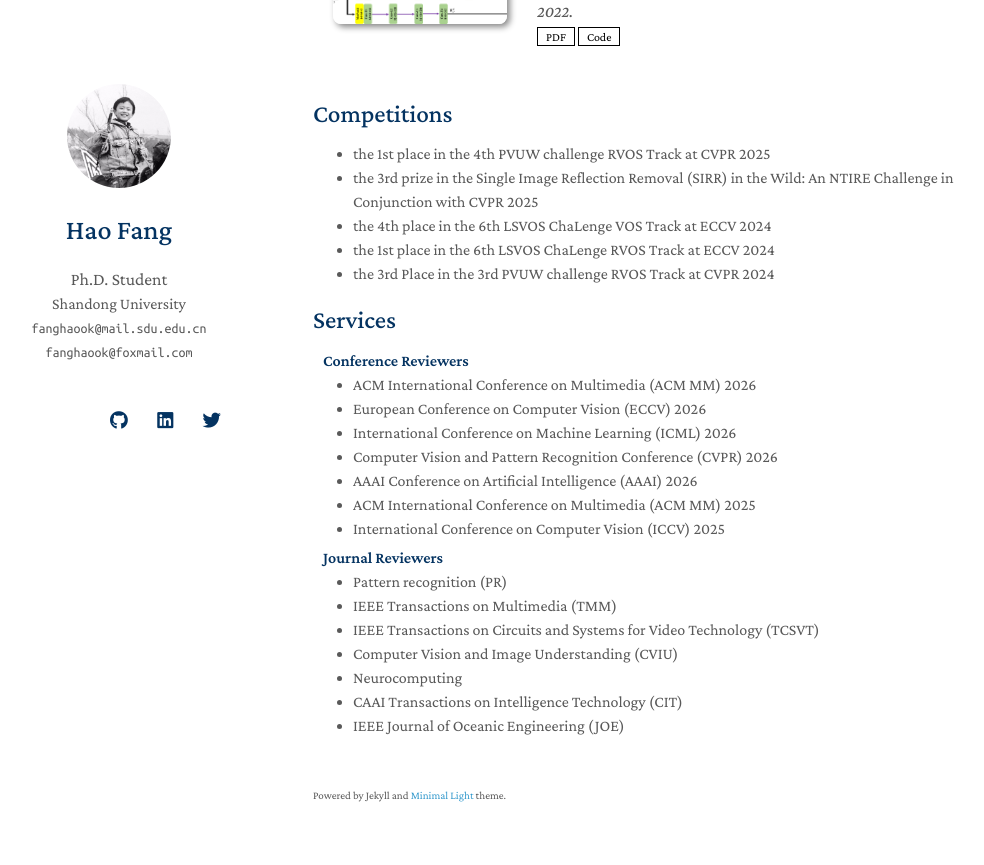
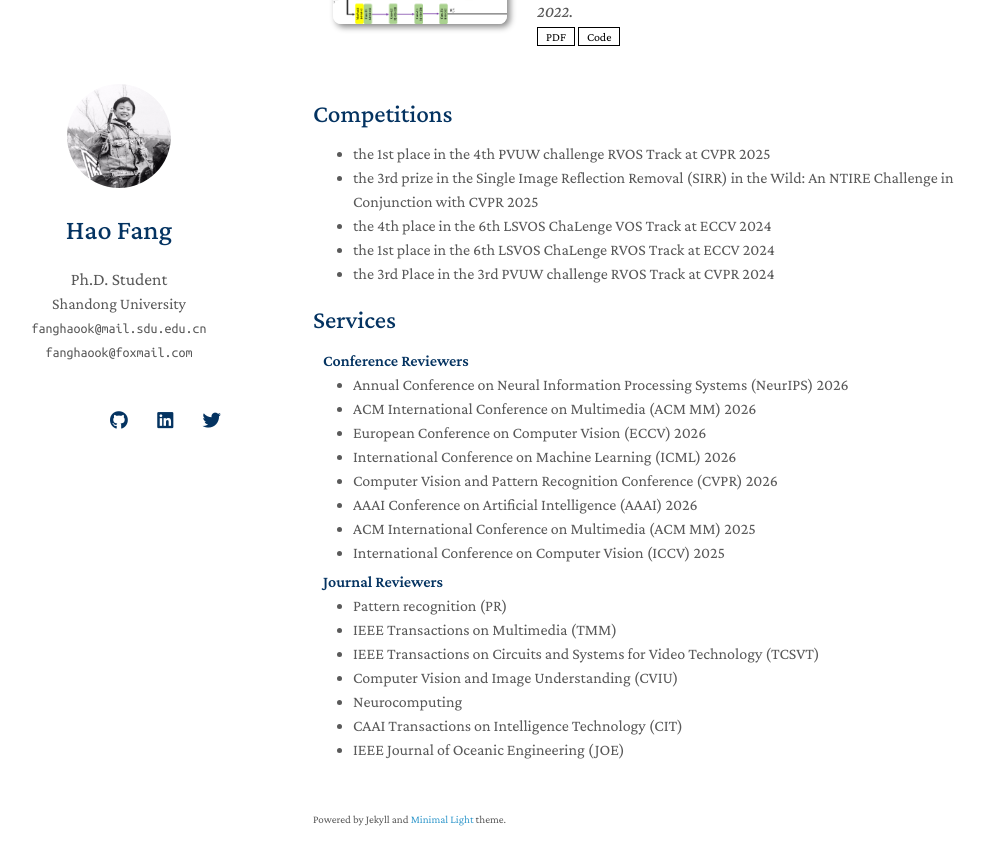
Before and after one commit to fanghaook/fanghaook.github.io, a Jekyll site: the page built from index.md, in a window 1280 px wide and 900 px high, scrolled down 4603 px. Shown: the top 865 px of the window, without its empty margins (157-1141 px from the left). Built offline with Jekyll 4.4.1, drawn with Linux system fonts in a browser that asks for light colours; nearby versions of some CDN libraries; a style sheet for code colours, icons or effects is not loaded; our own code applies the rules of GitHub Pages for plain Markdown files.

Commit message:
Add NeurIPS 2026 to conference reviewers list

```diff
--- a/index.md
+++ b/index.md
@@ -48,6 +48,7 @@ I am a Ph.D. student at School of Control Science and Engineering, Shandong Univ
 <h4 style="margin:0 10px 0;">Conference Reviewers</h4>
 
 <ul style="margin:0 0 5px;">
+  <li><a href="https://neurips.cc/Conferences/2026"><autocolor>Annual Conference on Neural Information Processing Systems (NeurIPS) 2026</autocolor></a></li>
   <li><a href="https://2026.acmmm.org/"><autocolor>ACM International Conference on Multimedia (ACM MM) 2026</autocolor></a></li>
   <li><a href="https://eccv.ecva.net"><autocolor>European Conference on Computer Vision (ECCV) 2026</autocolor></a></li>
   <li><a href="https://icml.cc/Conferences/2026"><autocolor>International Conference on Machine Learning (ICML) 2026</autocolor></a></li>
```
